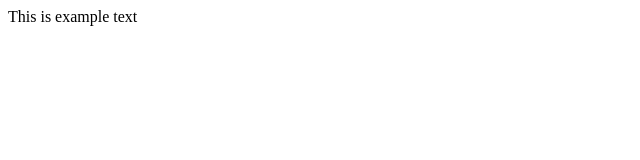
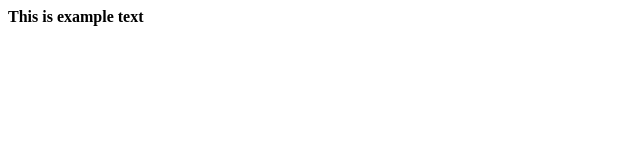
Before and after one commit to StuffGames/FruitLens, a plain HTML site: page FruitLens/index.html in a window 1280 px wide. Shown: the full height of the page, 0-640 px from the left. Drawn offline with Linux system fonts and the light colour scheme.

Commit message:
Updated HTML Document and CSS file creation
Updated the HTML file to have more proper structuring and page layout. It is still the same just with new tags.
Empty CSS file created but decided to add it anyways

```diff
--- a/FruitLens/index.html
+++ b/FruitLens/index.html
@@ -4,7 +4,11 @@
     <title>Test Website</title>
   </head>
   <body>
-    This is example text
+    <header></header>
+    <main>
+      <strong>This is example text</strong>
+    </main>
     <script src="Javascript/main.js"></script>
+    <footer></footer>
   </body>
 </html>
```
Also changed, not shown: FruitLens/CSS/index.css (added).
